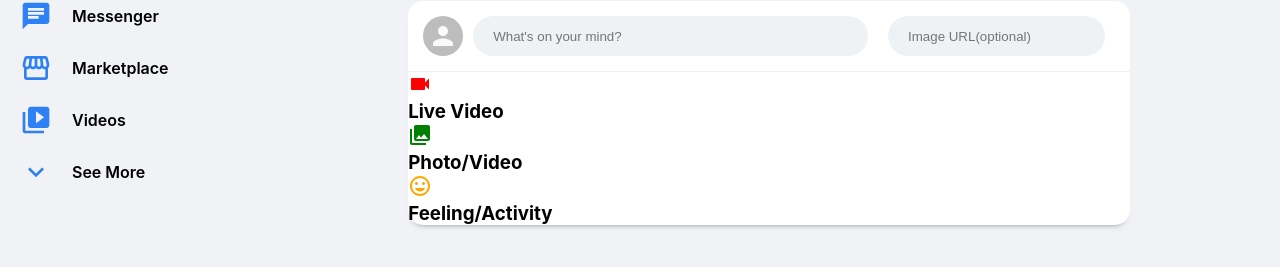
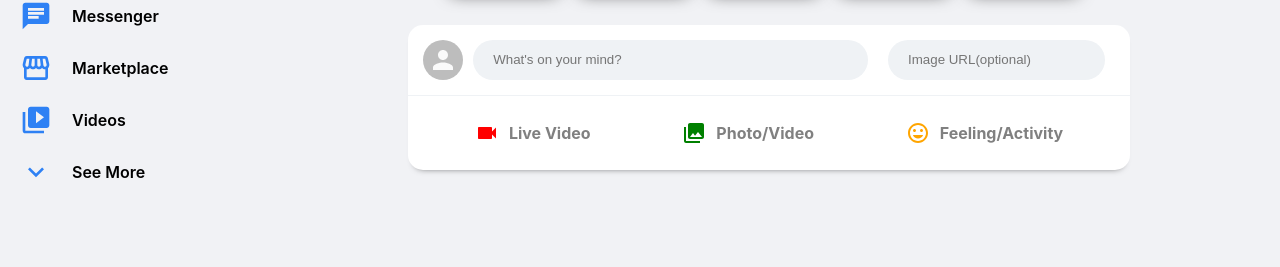
Before and after one commit to rubin-r12/facebook-clone, a React (Create React App) app: page / in a window 1280 px wide. Shown: the part 337-604 px from the top of the page. Built offline with nearby package versions, Linux system fonts and the light colour scheme.

Commit message:
Style the message Sender bottom component

```diff
--- a/src/MessageSender.css
+++ b/src/MessageSender.css
@@ -31,7 +31,23 @@
 .messageSender__input {
   flex: 1;
 }
-/* .messageSender__bottom {
+.messageSender__bottom {
   display: flex;
   justify-content: space-evenly;
-} */
+}
+.messageSender__option {
+  padding: 20px;
+  display: flex;
+  align-items: center;
+  color: grey;
+  margin: 5px;
+}
+.messageSender__option > h3 {
+  font-size: medium;
+  margin-left: 10px;
+  cursor: pointer;
+}
+.messageSender__option:hover {
+  background-color: #eff2f5;
+  border-radius: 20px;
+}
```
